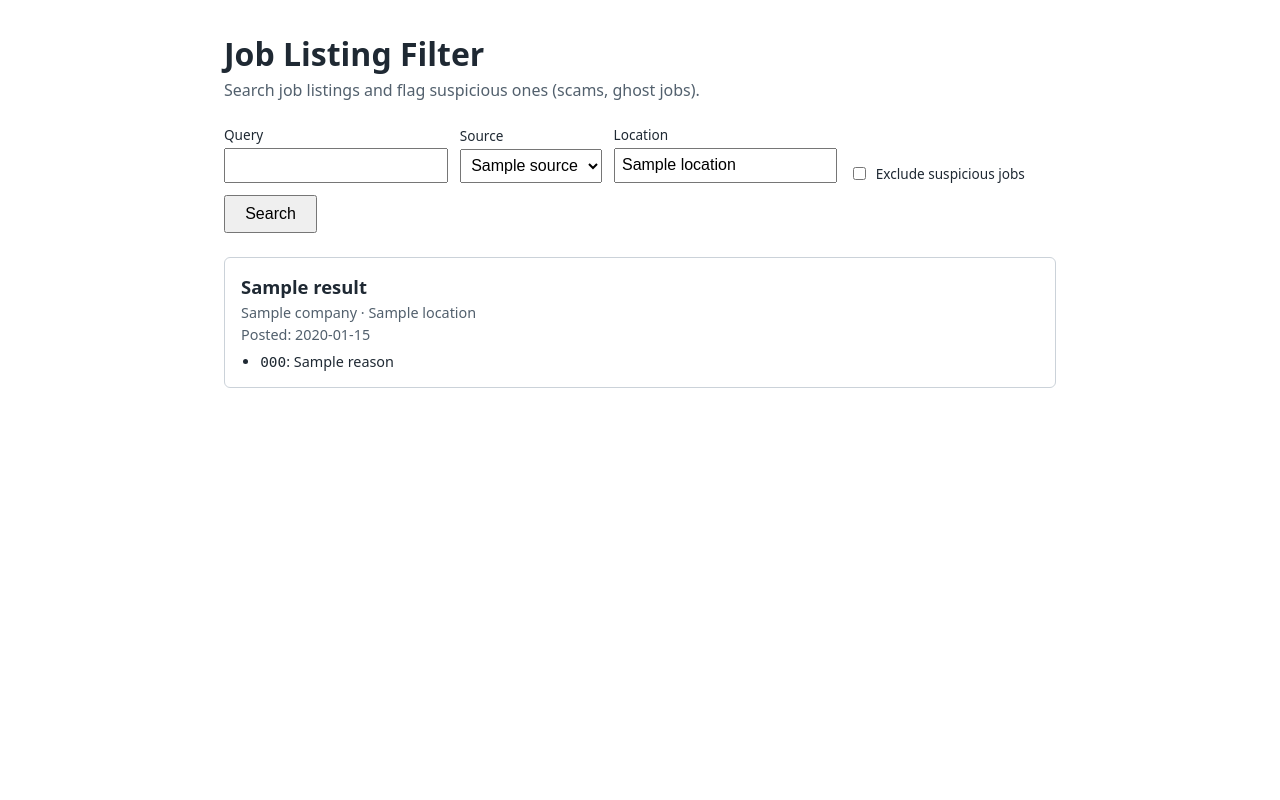
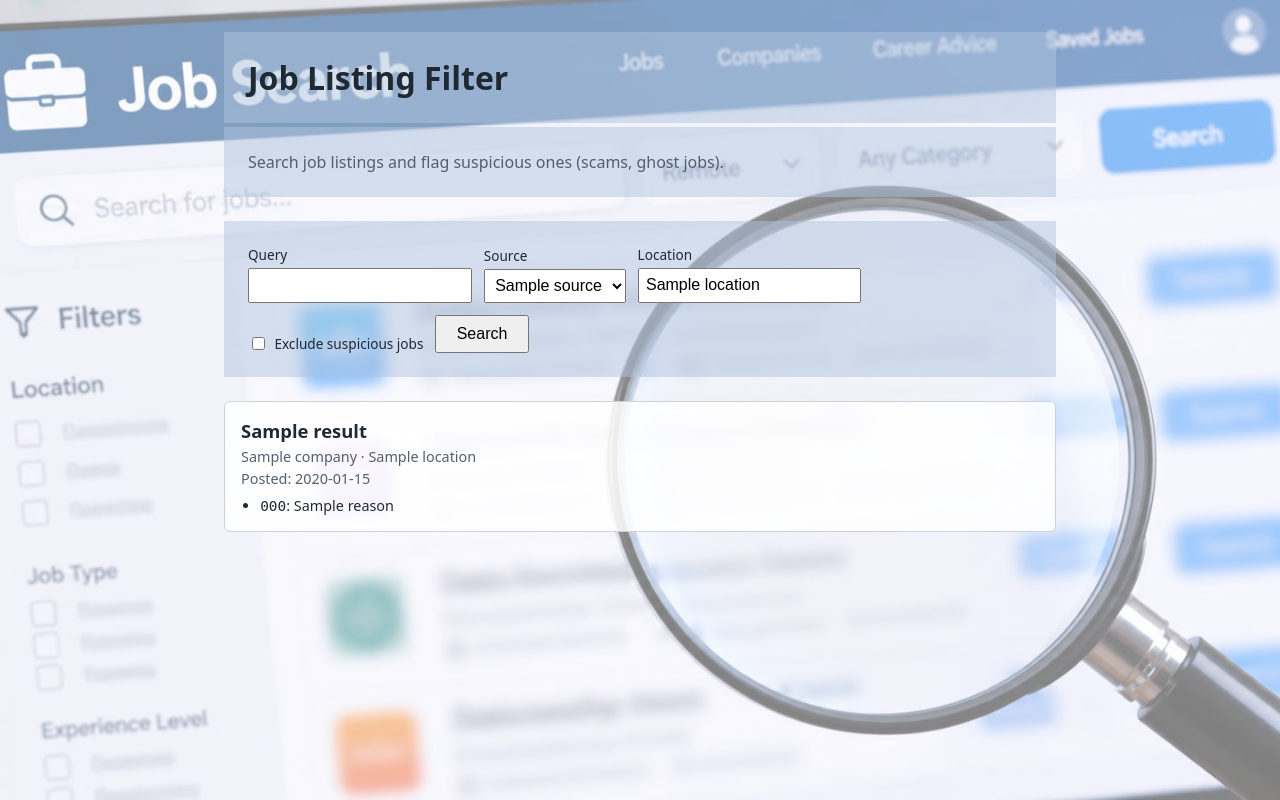
Before and after one commit to GuillermoK1/cs50x, a Python web app: template src/job_filter/api/templates/index.html in a window 1280 px wide. Run offline with Jinja, Linux system fonts and the light colour scheme; the template is opened without the code that fills it: most values are stand-ins (such as "Sample title", 1, 10 or a date in 2020).

Commit message:
Add: Background Image and style. Comments on source code's main flow.

```diff
--- a/src/job_filter/adapters/adzuna.py
+++ b/src/job_filter/adapters/adzuna.py
@@ -97,11 +97,14 @@ class AdzunaProvider(JobProvider):
             "results_per_page": limit,
         }
         if location:
+            # Adzuna's "where" is searched within the configured ADZUNA_COUNTRY only.
             params["where"] = location
         if self._max_days_old is not None:
             params["max_days_old"] = self._max_days_old
+        # Country and page are part of the URL path, not query params.
         url = f"{BASE_URL}/{self._country}/search/{page}"
 
+        # Wrap all network/HTTP/JSON failures in ProviderError so callers handle one type.
         try:
             if self._client is not None:
                 response = await self._client.get(url, params=params)
@@ -118,6 +121,7 @@ class AdzunaProvider(JobProvider):
         except (ValueError, ValidationError) as exc:
             raise ProviderError("Adzuna returned malformed or unexpected JSON.") from exc
 
+        # Native Adzuna models are translated to JobSummary; unusable offers are dropped.
         jobs = (self._translate(item) for item in parsed.results)
         return [job for job in jobs if job is not None]
 
--- a/src/job_filter/adapters/mock.py
+++ b/src/job_filter/adapters/mock.py
@@ -85,6 +85,7 @@ class MockProvider(JobProvider):
     ) -> list[JobSummary]:
         """Filter by query/location (case-insensitive substring), then paginate."""
         needle = query.strip().lower()
+        # Query matches title or description; location is a substring match on job.location.
         jobs = [
             job
             for job in self._jobs
@@ -92,4 +93,5 @@ class MockProvider(JobProvider):
             and (location is None or location.lower() in (job.location or "").lower())
         ]
         start = (max(page, 1) - 1) * limit
+        # Return copies so callers cannot mutate the provider's stored jobs.
         return [job.model_copy() for job in jobs[start : start + limit]]
--- a/src/job_filter/api/dependencies.py
+++ b/src/job_filter/api/dependencies.py
@@ -25,6 +25,7 @@ def is_source(value: str) -> TypeGuard[Source]:
 
 def get_provider(source: Source = "mock") -> JobProvider:
     """Build the provider for ``source``; Adzuna only when requested."""
+    # Adzuna is built lazily so the mock path never needs API credentials.
     if source == "adzuna":
         return AdzunaProvider()
     return MockProvider()
@@ -32,6 +33,7 @@ def get_provider(source: Source = "mock") -> JobProvider:
 
 def get_provider_factory() -> Callable[[Source], JobProvider]:
     """Return the provider builder, for routes that validate ``source`` themselves."""
+    # Lets the HTML route return a 400 for a bad source instead of FastAPI's 422.
     return get_provider
 
 
--- a/src/job_filter/api/main.py
+++ b/src/job_filter/api/main.py
@@ -2,8 +2,10 @@
 
 from collections.abc import AsyncIterator
 from contextlib import asynccontextmanager
+from pathlib import Path
 
 from fastapi import FastAPI
+from fastapi.staticfiles import StaticFiles
 
 from job_filter.api.routes import router
 from job_filter.api.web import router as web_router
@@ -19,6 +21,7 @@ async def lifespan(app: FastAPI) -> AsyncIterator[None]:
 
 
 app = FastAPI(title="Job Listing Filter", lifespan=lifespan)
+app.mount("/static", StaticFiles(directory=Path(__file__).parent / "static"), name="static")
 app.include_router(router)
 app.include_router(web_router)
 
--- a/src/job_filter/api/routes.py
+++ b/src/job_filter/api/routes.py
@@ -26,6 +26,7 @@ async def search_jobs(
     exclude_scams: bool = False,
 ) -> list[JobResult]:
     """Fetch jobs, score and store all of them, then return them (optionally without scams)."""
+    # Providers, detector and repository are injected so tests can override them.
     try:
         return await run_search(
             provider,
@@ -38,4 +39,5 @@ async def search_jobs(
             exclude_scams=exclude_scams,
         )
     except ProviderError as exc:
+        # Upstream provider failure -> 502 Bad Gateway (not our own error).
         raise HTTPException(status_code=502, detail=provider_error_message(provider, exc)) from exc
--- a/src/job_filter/api/search.py
+++ b/src/job_filter/api/search.py
@@ -26,10 +26,15 @@ async def run_search(
 
     ``ProviderError`` propagates to the caller.
     """
+    # 1. Fetch normalized jobs from the provider.
     jobs = await provider.fetch_jobs(query, location=location, page=page, limit=limit)
+    # 2. Score every job; reports keep the same order as jobs.
     reports = detector.analyze_many(jobs)
+    # 3. Persist all jobs (even suspicious ones) before any filtering.
     await repository.save_results(jobs, reports)
 
+    # 4. Merge each job with its report; zip is strict because both lists must match.
+    # exclude_scams only hides suspicious jobs from the response, not from the database.
     return [
         JobResult(
             **job.model_dump(),
--- a/src/job_filter/api/templates/base.html
+++ b/src/job_filter/api/templates/base.html
@@ -5,15 +5,21 @@
   <meta name="viewport" content="width=device-width, initial-scale=1">
   <title>{% block title %}Job Listing Filter{% endblock %}</title>
   <style>
+    html { background: #fff; }
     body { font-family: system-ui, sans-serif; max-width: 52rem; margin: 2rem auto; padding: 0 1rem; color: #1f2933; }
-    h1 { margin-bottom: 0.25rem; }
-    .subtitle { color: #52606d; margin-top: 0; }
-    form { display: flex; flex-wrap: wrap; gap: 0.75rem; align-items: end; margin: 1.5rem 0; }
+    body::before {
+      content: ""; position: fixed; inset: 0; z-index: -1; opacity: 0.5; pointer-events: none;
+      background: url('/static/bg-job-search.jpg') center / cover no-repeat;
+    }
+    @media (max-width: 600px) { body::before { background-position: 30% center; } }
+    h1 { margin-bottom: 0.25rem; padding: 1.5rem; background-color: rgba(176, 196, 222, 0.5); }
+    .subtitle { color: #52606d; margin-top: 0; padding: 1.5rem; background-color: rgba(176, 196, 222, 0.5); }
+    form { display: flex; flex-wrap: wrap; gap: 0.75rem; align-items: end; margin: 1.5rem 0; padding: 1.5rem; background-color: rgba(176, 196, 222, 0.5);}
     label { display: flex; flex-direction: column; font-size: 0.85rem; gap: 0.25rem; }
     label.inline { flex-direction: row; align-items: center; gap: 0.4rem; }
     input[type=text], select { padding: 0.4rem; font-size: 1rem; }
     button { padding: 0.5rem 1.2rem; font-size: 1rem; cursor: pointer; }
-    .card { border: 1px solid #cbd2d9; border-radius: 6px; padding: 1rem; margin-bottom: 1rem; }
+    .card { border: 1px solid #cbd2d9; border-radius: 6px; padding: 1rem; margin-bottom: 1rem; background: rgba(255, 255, 255, 0.85); }
     .card h2 { margin: 0 0 0.25rem; font-size: 1.15rem; }
     .meta { color: #52606d; font-size: 0.9rem; margin: 0.15rem 0; }
     .badge { display: inline-block; padding: 0.1rem 0.6rem; border-radius: 999px; font-size: 0.8rem; font-weight: 600; color: #fff; }
--- a/src/job_filter/api/web.py
+++ b/src/job_filter/api/web.py
@@ -81,7 +81,9 @@ async def index(
     }
     status_code = 200
 
+    # query is None on the first page load: render the empty form without searching.
     if query is not None:
+        # Validate input here (the HTML route does not use FastAPI's query validation).
         if not query.strip():
             context["error"] = "Please enter a search query."
             status_code = 400
@@ -89,6 +91,7 @@ async def index(
             context["error"] = f"Unknown source '{source}'."
             status_code = 400
         else:
+            # source is validated above, so the factory receives a supported name.
             provider = provider_factory(source)
             try:
                 context["results"] = await run_search(
@@ -96,6 +99,7 @@ async def index(
                     detector,
                     repository,
                     query=query.strip(),
+                    # Blank location from the form means "no location filter".
                     location=location.strip() if location and location.strip() else None,
                     page=PAGE,
                     limit=LIMIT,
@@ -103,6 +107,7 @@ async def index(
                 )
                 context["searched"] = True
             except ProviderError as exc:
+                # Show the error inside the page instead of raising, keeping the 502 status.
                 context["error"] = provider_error_message(provider, exc)
                 status_code = 502
 
--- a/src/job_filter/core/repository.py
+++ b/src/job_filter/core/repository.py
@@ -70,7 +70,9 @@ class JobRepository:
     async def save_results(self, jobs: list[JobSummary], reports: list[ScamReport]) -> None:
         """Upsert each job with its report (by source + id) and commit."""
         for job, report in zip(jobs, reports, strict=True):
+            # merge = upsert by primary key (source, id), so repeated searches don't duplicate rows.
             await self._session.merge(_to_row(job, report))
+        # One commit for the whole batch.
         await self._session.commit()
 
     async def list_jobs(
--- a/src/job_filter/core/scam_detector.py
+++ b/src/job_filter/core/scam_detector.py
@@ -232,8 +232,10 @@ class ScamDetector:
         for rule in self.rules:
             reason = rule.check(job, now)
             if reason is not None:
+                # Each triggered rule adds a flag and its weight to the score.
                 flags.append(Flag(code=rule.code, reason=reason))
                 score += self.weights.get(rule.code, 0)
+        # Cap at 100; suspicious means reaching the threshold.
         score = min(score, 100)
         return ScamReport(
             job_id=job.id,
@@ -244,6 +246,7 @@ class ScamDetector:
 
     def analyze_many(self, jobs: list[JobSummary]) -> list[ScamReport]:
         """Analyze each job and return the reports in the same order."""
+        # Order matters: callers pair reports with jobs by position.
         return [self.analyze(job) for job in jobs]
 
     def filter(self, jobs: list[JobSummary]) -> list[JobSummary]:
```
Also changed, not shown: tests/test_web.py (+6 -0 lines), src/job_filter/api/static/bg-job-search.jpg (added).
